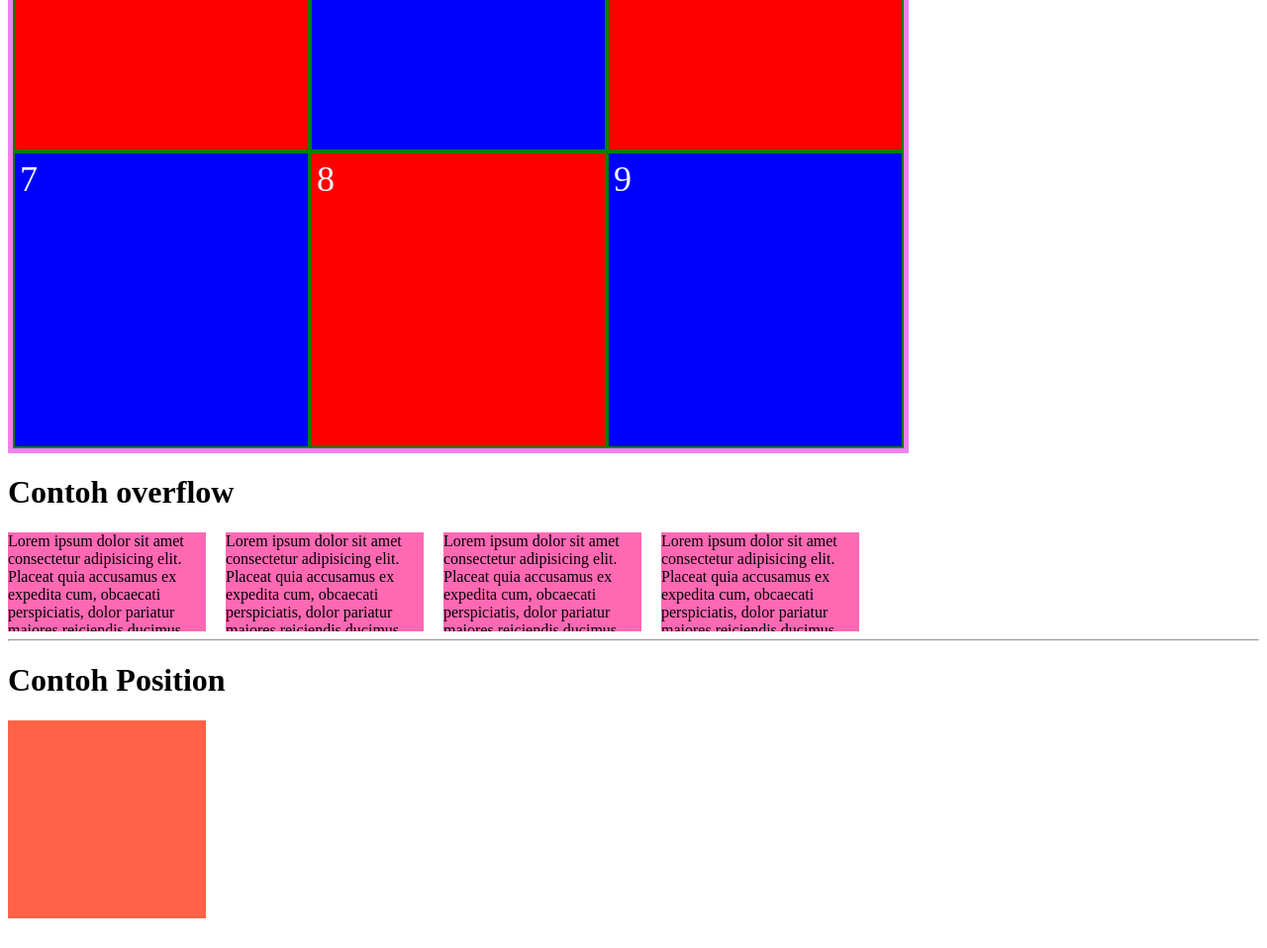
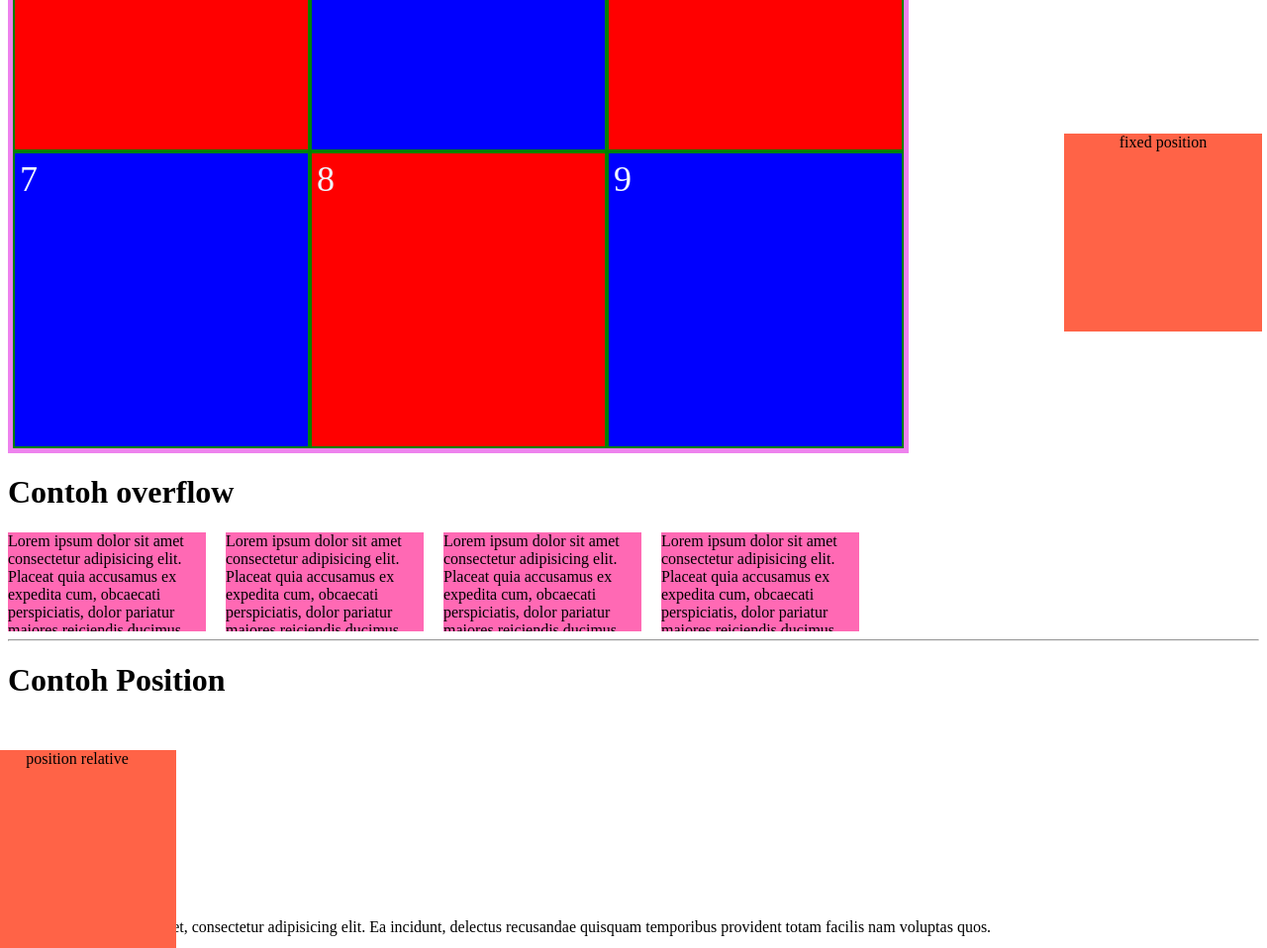
Before and after one commit to Dreven1001/CodinganPakMimiKelasB, a plain HTML site: page index.html in a window 1280 px wide. Shown: the part 460-1418 px from the top of the page at 99% size. Before the commit the page ends 1188 px from the top, so only its background shows below. Drawn offline with Linux system fonts and the light colour scheme.

Commit message:
Update index.html

```diff
--- a/index.html
+++ b/index.html
@@ -29,6 +29,19 @@
     <hr />
     <h1>Contoh Position</h1>
 
-    <div class="kotakpos" style="position: fixed;"></div>
+    <!-- Position:
+    1. fixed relative terhadap browser
+    -->
+    <div class="kotakpos" style="position: fixed; bottom: 5px; right: 5px;">
+        fixed position
+    </div>
+
+    <!-- Position:
+    2. relative terhadap posisi seharusya dia ada dimana
+    -->
+    <div class="kotakpos" style="position: relative; top: 30px; left: -30px;">
+        position relative
+    </div>
+    <span>Lorem ipsum dolor sit amet, consectetur adipisicing elit. Ea incidunt, delectus recusandae quisquam temporibus provident totam facilis nam voluptas quos.</span>
 </body>
 </html>
```
